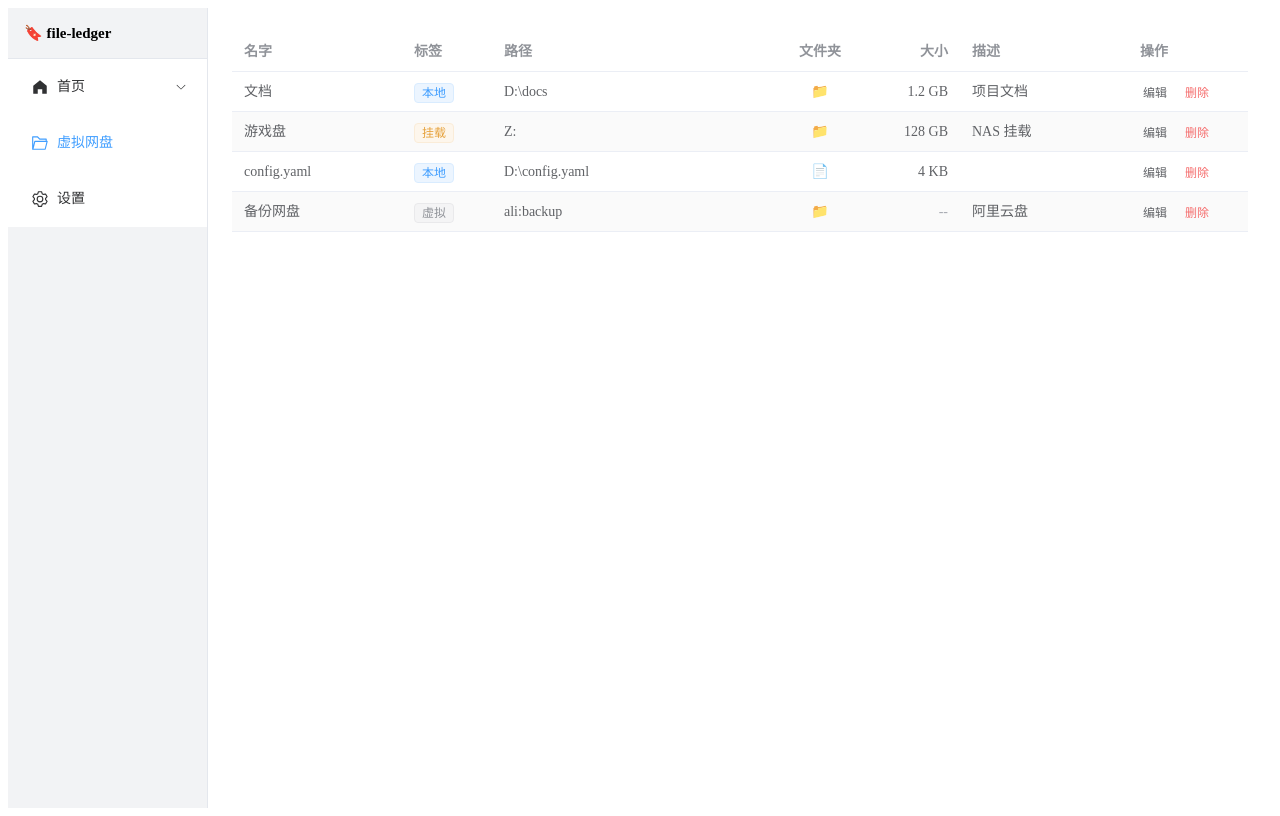
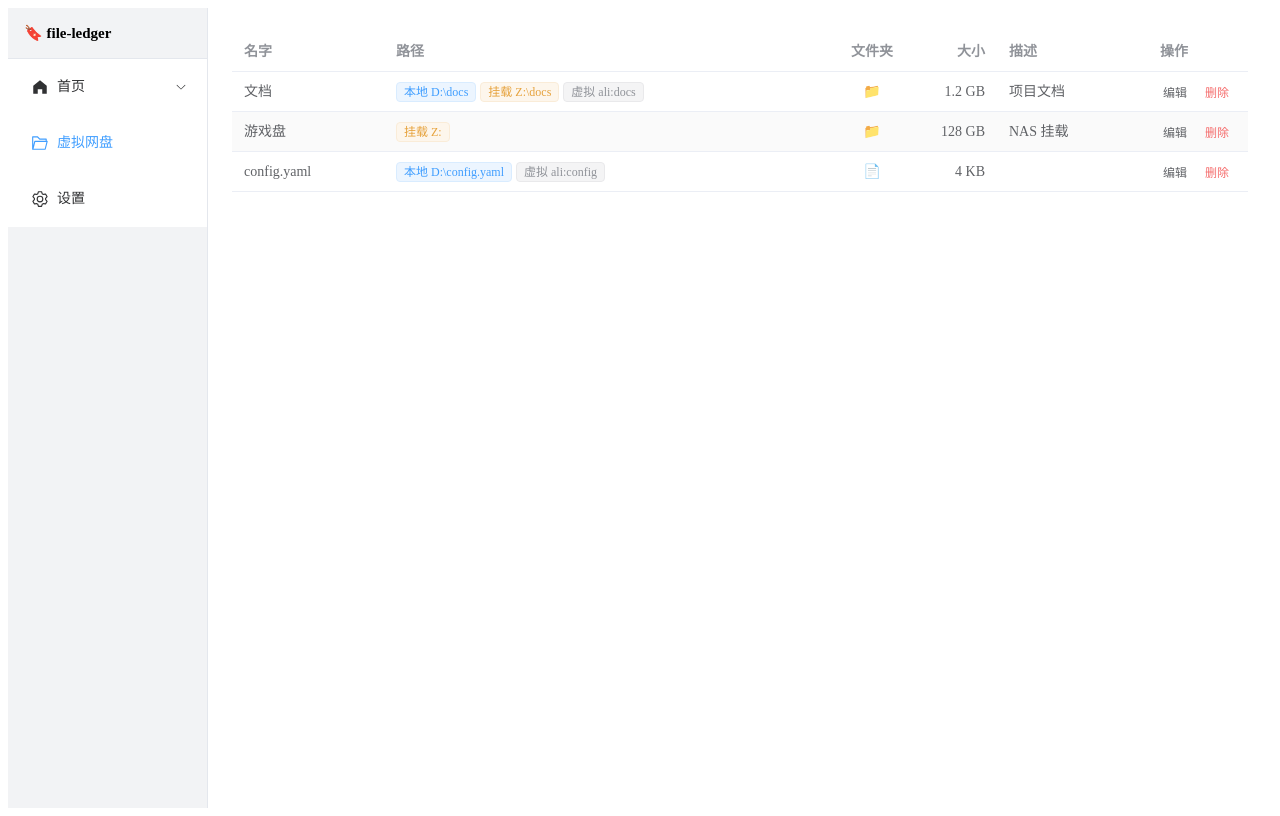
Before and after one commit to yehuoshun/file-ledger, a Vue app in the folder web/: page /cloud in a window 1280 px wide. Built offline with nearby package versions, Linux system fonts and the light colour scheme.

Commit message:
路径多备份：单条目支持多条路径，标签堆叠展示

```diff
--- a/web/src/views/Cloud.vue
+++ b/web/src/views/Cloud.vue
@@ -1,29 +1,38 @@
 <template>
   <el-table :data="entries" stripe style="width: 100%">
-    <el-table-column label="名字" prop="alias" min-width="140" />
-    <el-table-column label="标签" width="90">
+    <el-table-column label="名字" prop="alias" min-width="120" />
+
+    <el-table-column label="路径" min-width="360">
       <template #default="{ row }">
-        <el-tag :type="tagType[row.type]" size="small">{{ typeLabel[row.type] }}</el-tag>
+        <div class="path-tags">
+          <el-tag
+            v-for="(p, i) in row.paths"
+            :key="i"
+            :type="tagType[p.type]"
+            size="small"
+            class="path-tag"
+          >
+            {{ typeLabel[p.type] }} {{ p.path }}
+          </el-tag>
+        </div>
       </template>
     </el-table-column>
-    <el-table-column label="路径" min-width="240" show-overflow-tooltip>
-      <template #default="{ row }">
-        {{ row.type === 'virtual' ? row.relPath : row.root }}
-      </template>
-    </el-table-column>
-    <el-table-column label="文件夹" width="80" align="center">
+
+    <el-table-column label="文件夹" width="70" align="center">
       <template #default="{ row }">
         <span>{{ row.isDir ? '📁' : '📄' }}</span>
       </template>
     </el-table-column>
-    <el-table-column label="大小" width="100" align="right">
+
+    <el-table-column label="大小" width="90" align="right">
       <template #default="{ row }">
-        <span v-if="row.size">{{ row.size }}</span>
-        <span v-else class="muted">--</span>
+        <span>{{ row.size || '--' }}</span>
       </template>
     </el-table-column>
-    <el-table-column label="描述" prop="note" min-width="140" show-overflow-tooltip />
-    <el-table-column label="操作" width="120" fixed="right">
+
+    <el-table-column label="描述" prop="note" min-width="120" show-overflow-tooltip />
+
+    <el-table-column label="操作" width="100" fixed="right">
       <template #default>
         <el-button link size="small">编辑</el-button>
         <el-button link size="small" type="danger">删除</el-button>
@@ -37,13 +46,49 @@ const typeLabel: Record<string, string> = { local: '本地', mount: '挂载', vi
 const tagType: Record<string, string> = { local: '', mount: 'warning', virtual: 'info' }
 
 const entries = [
-  { alias: '文档', type: 'local', root: 'D:\\docs', relPath: '', isDir: true, size: '1.2 GB', note: '项目文档' },
-  { alias: '游戏盘', type: 'mount', root: 'Z:', relPath: '', isDir: true, size: '128 GB', note: 'NAS 挂载' },
-  { alias: 'config.yaml', type: 'local', root: 'D:\\config.yaml', relPath: '', isDir: false, size: '4 KB', note: '' },
-  { alias: '备份网盘', type: 'virtual', root: '', relPath: 'ali:backup', isDir: true, size: '', note: '阿里云盘' },
+  {
+    alias: '文档',
+    isDir: true,
+    size: '1.2 GB',
+    note: '项目文档',
+    paths: [
+      { type: 'local', path: 'D:\\docs' },
+      { type: 'mount', path: 'Z:\\docs' },
+      { type: 'virtual', path: 'ali:docs' },
+    ],
+  },
+  {
+    alias: '游戏盘',
+    isDir: true,
+    size: '128 GB',
+    note: 'NAS 挂载',
+    paths: [
+      { type: 'mount', path: 'Z:' },
+    ],
+  },
+  {
+    alias: 'config.yaml',
+    isDir: false,
+    size: '4 KB',
+    note: '',
+    paths: [
+      { type: 'local', path: 'D:\\config.yaml' },
+      { type: 'virtual', path: 'ali:config' },
+    ],
+  },
 ]
 </script>
 
 <style scoped>
-.muted { color: var(--el-text-color-placeholder); }
+.path-tags {
+  display: flex;
+  flex-wrap: wrap;
+  gap: 4px;
+}
+.path-tag {
+  max-width: 200px;
+  overflow: hidden;
+  text-overflow: ellipsis;
+  white-space: nowrap;
+}
 </style>
```
